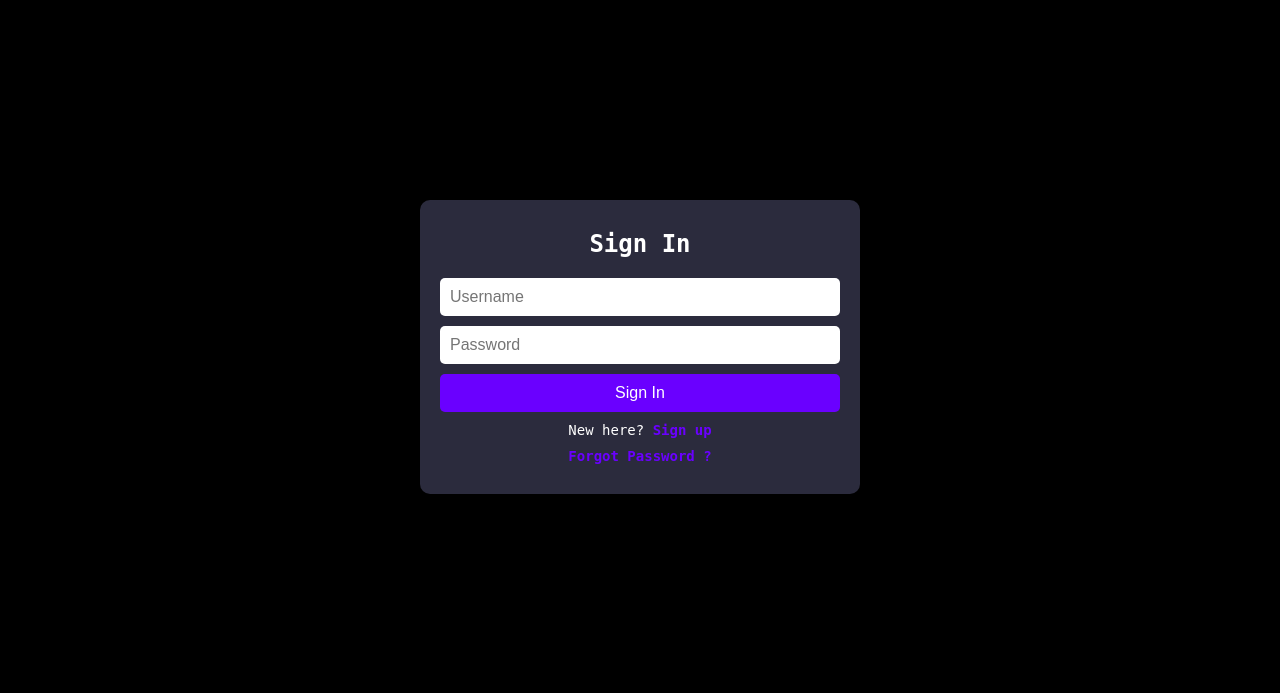
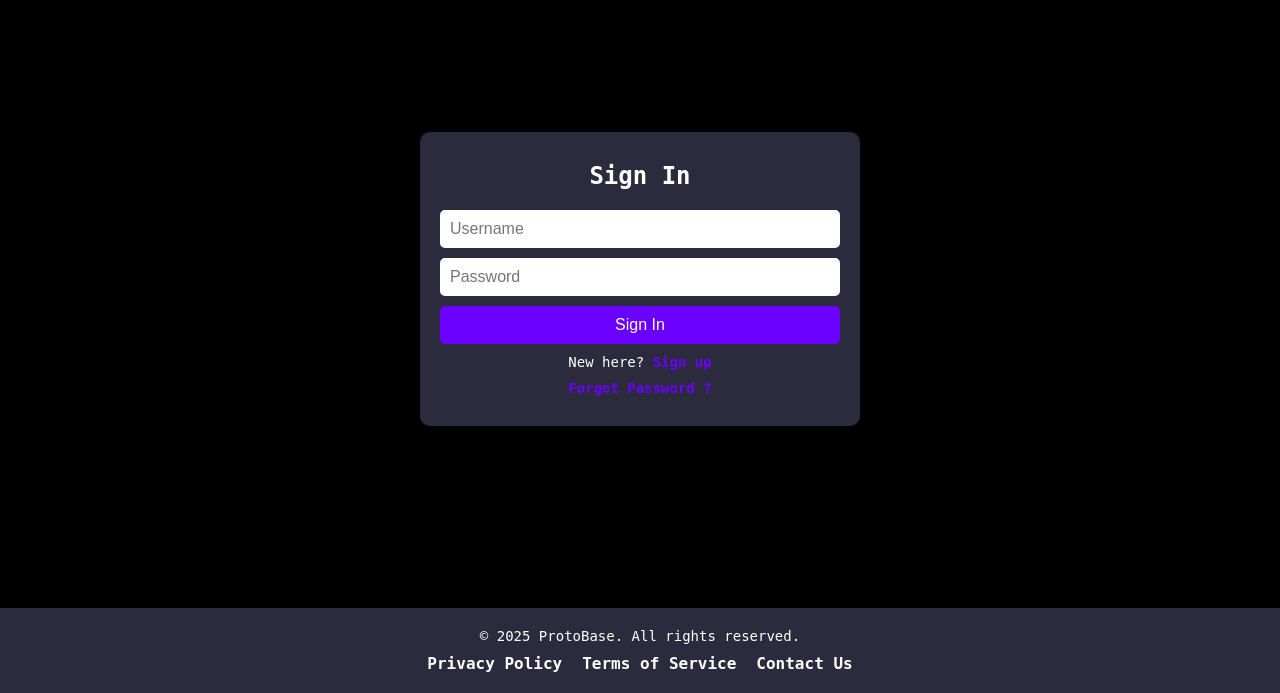
Before and after one commit to AkiTheMemeGod/ProtoBase, a Flask app: page /get-started in a window 1280 px wide. Shown: the part 107-800 px from the top of the page. Run offline with Flask 3, Linux system fonts and the light colour scheme; some web fonts are replaced.

Commit message:
Add footer and enhance styling for improved layout and user experience

```diff
--- a/static/getstarted.css
+++ b/static/getstarted.css
@@ -111,3 +111,38 @@ a:hover {
     overflow-wrap: break-word;
     white-space: pre-wrap;
 }
+
+footer {
+    text-align: center;
+    padding: 20px;
+    background: #2b2b3d;
+    margin-top: 50px;
+    color: #ffffff;
+}
+
+footer p {
+    margin: 0;
+}
+
+.footer-nav ul {
+    list-style: none;
+    padding: 0;
+    margin: 10px 0 0;
+    display: flex;
+    justify-content: center;
+    gap: 20px;
+}
+
+.footer-nav ul li {
+    display: inline;
+}
+
+.footer-nav ul li a {
+    color: #ffffff;
+    text-decoration: none;
+    transition: color 0.3s ease;
+}
+
+.footer-nav ul li a:hover {
+    color: #9e2fff;
+}
--- a/templates/dashboard.html
+++ b/templates/dashboard.html
@@ -16,6 +16,7 @@
 
                 <li><a href="/">Home</a></li>
                 <li><a href="/docs">Documentation</a></li>
+                <li><a href="/logout" style="color: #ffffff" class="log"><i class="fas fa-sign-out-alt" ></i> Logout </a> </li>
             </ul>
         </nav>
     </header>
@@ -40,7 +41,7 @@
                 <p>Add new project</p>
             </div>
         </div>
-        <button class="logout-button" onclick="window.location.href='/logout'"><i class="fas fa-sign-out-alt"></i> <strong> Logout</strong></button>
     </div>
+
 </body>
 </html>
--- a/templates/get-started.html
+++ b/templates/get-started.html
@@ -49,8 +49,18 @@
             <p>Already have an account? <a href="#" onclick="showSignIn()">Sign in</a></p>
         </div>
     </div>
-
     <script src="../static/getstarted.js" charset="UTF-8"></script>
-
+<footer class="footer">
+    <div class="footer-content">
+        <p>&copy; 2025 ProtoBase. All rights reserved.</p>
+        <nav class="footer-nav">
+            <ul>
+                <li><a href="/privacy-policy">Privacy Policy</a></li>
+                <li><a href="/terms-of-service">Terms of Service</a></li>
+                <li><a href="/contact">Contact Us</a></li>
+            </ul>
+        </nav>
+    </div>
+</footer>
 </body>
 </html>
```
Also changed, not shown: static/index.css (+42 -1 lines), static/main.css (+9 -5 lines), templates/index.html (+13 -17 lines).
